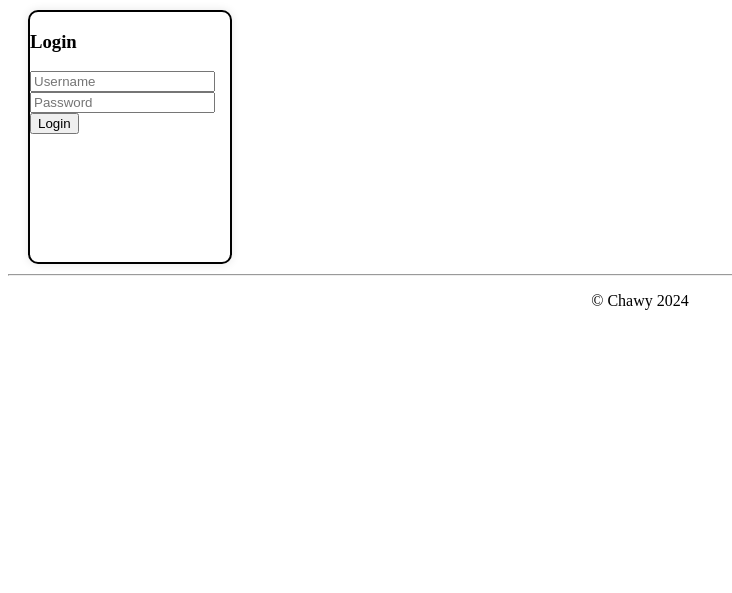
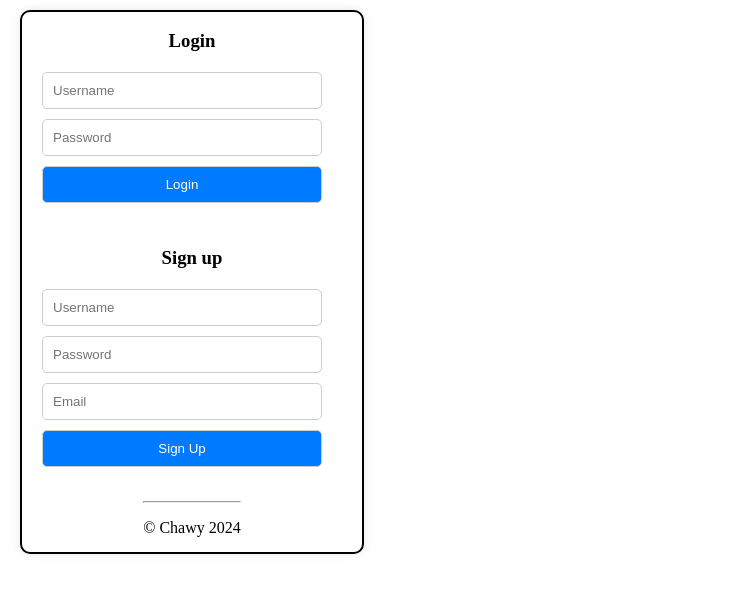
Before and after one commit to nyendwa/php-login-form, a PHP site: page / in a window 1280 px wide. Shown: the top 593 px of the page, without its empty margins (0-732 px from the left). Run offline with PHP 8.4, Linux system fonts and the light colour scheme.

Commit message:
More features

```diff
--- a/css/main.css
+++ b/css/main.css
@@ -1,18 +1,71 @@
 .chawy{
     text-align: center;
     align-items: center;
+    width: max-content;
 }
-.loginform{
+/* Adjustments to .loginform */
+.loginform {
     margin: 10px 20px;
-    height: 250px;
-    width: 200px;
+    width: 300px;
+    /* Adjusted width for better spacing */
+    height: 500px;
     border-radius: 10px;
-    box-shadow: 0px 0px 10px rgba(0, 0, 0, 0.1); /* Shadow effect */
+    box-shadow: 0px 0px 10px rgba(0, 0, 0, 0.1);
+    /* Shadow effect */
     border: 2px solid;
+    padding: 20px;
+    /* Adjusted padding for better spacing */
+    display: flex;
+    /* Use flexbox to align items */
+    flex-direction: column;
+    /* Arrange items vertically */
+    justify-content: center;
+    /* Align items vertically */
+    align-items: center;
+    /* Align items horizontally */
+}
 
-}
-.Loginbtn {
+/* Styling for .signup and .login headings */
+.signup,
+.login {
     color: black;
     text-align: center;
-    margin-right: 20px;
+    margin-bottom: 20px;
+    /* Add margin to create space between headings and forms */
 }
+
+/* Styling for forms and buttons */
+form {
+    width: 100%;
+    /* Make form fill the width of the container */
+}
+
+form input,
+form button {
+    display: block;
+    /* Make input fields and buttons display in block */
+    margin-bottom: 10px;
+    /* Add space between input fields and buttons */
+    width: calc(100% - 20px);
+    /* Calculate width to account for padding */
+    padding: 10px;
+    /* Add padding to input fields and buttons */
+    border-radius: 5px;
+    /* Add border radius */
+    border: 1px solid #ccc;
+    /* Add border */
+}
+
+button {
+    background-color: #007bff;
+    /* Button background color */
+    color: white;
+    /* Button text color */
+    border: none;
+    cursor: pointer;
+}
+
+button:hover {
+    background-color: #0056b3;
+    /* Button background color on hover */
+}
--- /dev/null
+++ b/includes/signup-view.php
@@ -0,0 +1,17 @@
+<?php
+
+declare(strict_types=1);
+
+
+function check_signup_errors(){
+    if(isset($_SESSION['errors_signup'])){
+        $errors = $_SESSION['errors_signup'];
+        echo "<br>";
+    foreach($errors as $error){
+            echo '<p class="form-error">' . $error . '</p>';
+    }
+
+        unset($_SESSION['errors_signup']);
+
+    }
+}
--- a/index.php
+++ b/index.php
@@ -1,3 +1,8 @@
+<?php
+require_once 'includes/config_session.inc.php';
+require_once 'includes/signup-view.php';
+?>
+
 <html lang="en">
 
 <head>
@@ -8,17 +13,26 @@
     <title>Document</title>
 </head>
 
-<body>
-    <div class="loginform">
-        <h3>Login</h3>
-        <form action="includes/login.php" method="post">
-            <input type="text" name="username" placeholder="Username">
-            <input type="password" name="psw" placeholder="Password">
-            <button class="Loginbtn">Login</button>
-        </form>
-    </div>
+<body class="loginform">
 
+    <h3 class="login">Login</h3>
+    <form action=" includes/login.php" method="post">
+        <input type="text" name="username" placeholder="Username">
+        <input type="password" name="psw" placeholder="Password">
+        <button>Login</button>
+    </form>
 
+    <h3 class="signup">Sign up</h3>
+    <form action="includes/signup.php" method="post">
+        <input type="text" name="username" placeholder="Username">
+        <input type="password" name="psw" placeholder="Password">
+        <input type="text" name="email" placeholder="Email">
+        <button>Sign Up</button>
+    </form>
+
+    <?php
+        check_signup_errors();
+    ?>
 </body>
 
 </html>
```
Also changed, not shown: includes/signup-contr.php (added, +35 -0 lines), includes/signup-model.php (added, +21 -0 lines), includes/signup.php (+36 -27 lines).
